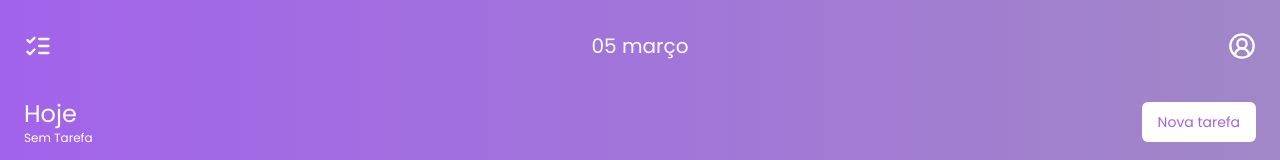
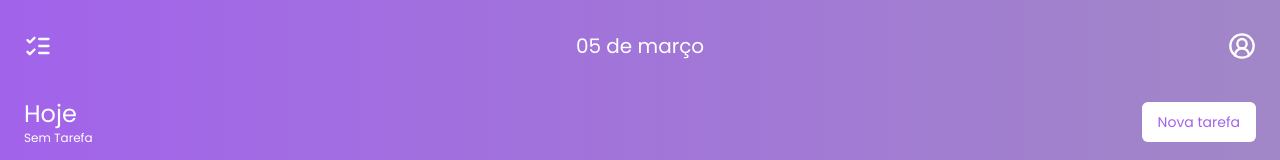
Before and after one commit to willyancr/MyToDoListApp, a React (Vite) app: page / in a window 1280 px wide. Shown: the top 160 px of the page. Built offline with nearby package versions, Linux system fonts and the light colour scheme.

Commit message:
Update date format in Header component
Change date format to include 'de' in Portuguese in Header component.

```diff
--- a/src/components/Header.jsx
+++ b/src/components/Header.jsx
@@ -11,7 +11,7 @@ const Header = () => {
   const { tasks } = useTask();
 
   const date = new Date();
-  const dateFormated = format(date, 'dd MMMM', {
+  const dateFormated = format(date, `dd 'de' MMMM`, {
     locale: ptBR,
   });
 
```
